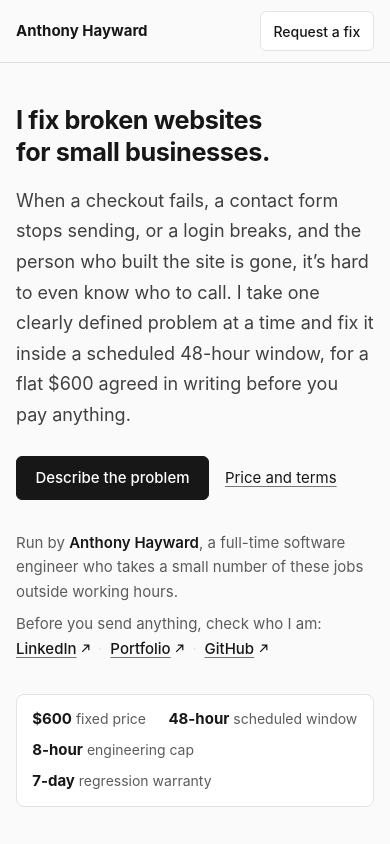
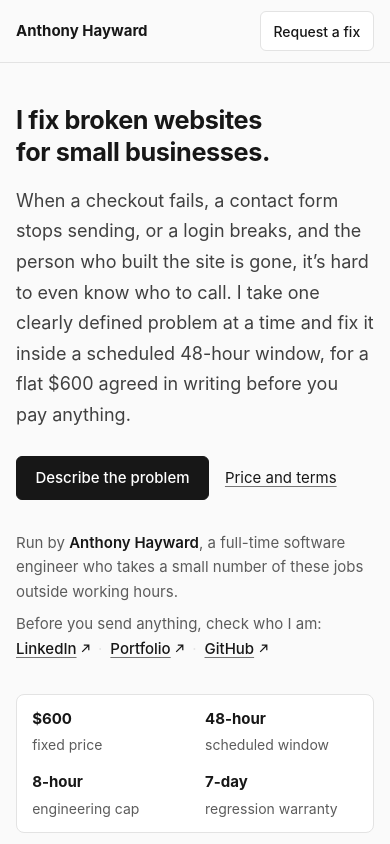
Before and after one commit to small-cactus/web-rescue, a Next.js app: page / in a window 390 px wide. Shown: the top 844 px of the page. Built offline with nearby package versions, Linux system fonts and the light colour scheme.

Commit message:
Improve desktop and mobile fact layout

```diff
--- a/app/globals.css
+++ b/app/globals.css
@@ -64,7 +64,7 @@ main:focus {
 }
 
 .shell {
-  width: min(43rem, 100% - 2.5rem);
+  width: min(48rem, 100% - 2.5rem);
   margin-inline: auto;
 }
 
@@ -294,9 +294,10 @@ p {
 }
 
 .facts {
-  display: flex;
-  flex-wrap: wrap;
-  gap: 0.45rem 1.9rem;
+  display: grid;
+  grid-template-columns: repeat(4, max-content);
+  justify-content: space-between;
+  gap: 0.75rem 1.5rem;
   margin: 2rem 0 0;
   padding: 0.85rem 1.1rem;
   border: 1px solid var(--border);
@@ -665,8 +666,17 @@ p {
   }
 
   .facts {
-    gap: 0.4rem 1.4rem;
+    grid-template-columns: repeat(2, minmax(0, 1fr));
+    justify-content: stretch;
+    gap: 0.9rem 1.25rem;
     padding: 0.75rem 0.95rem;
+  }
+
+  .fact dd {
+    display: flex;
+    flex-direction: column;
+    gap: 0.1rem;
+    white-space: normal;
   }
 
   .clauseCols {
```
